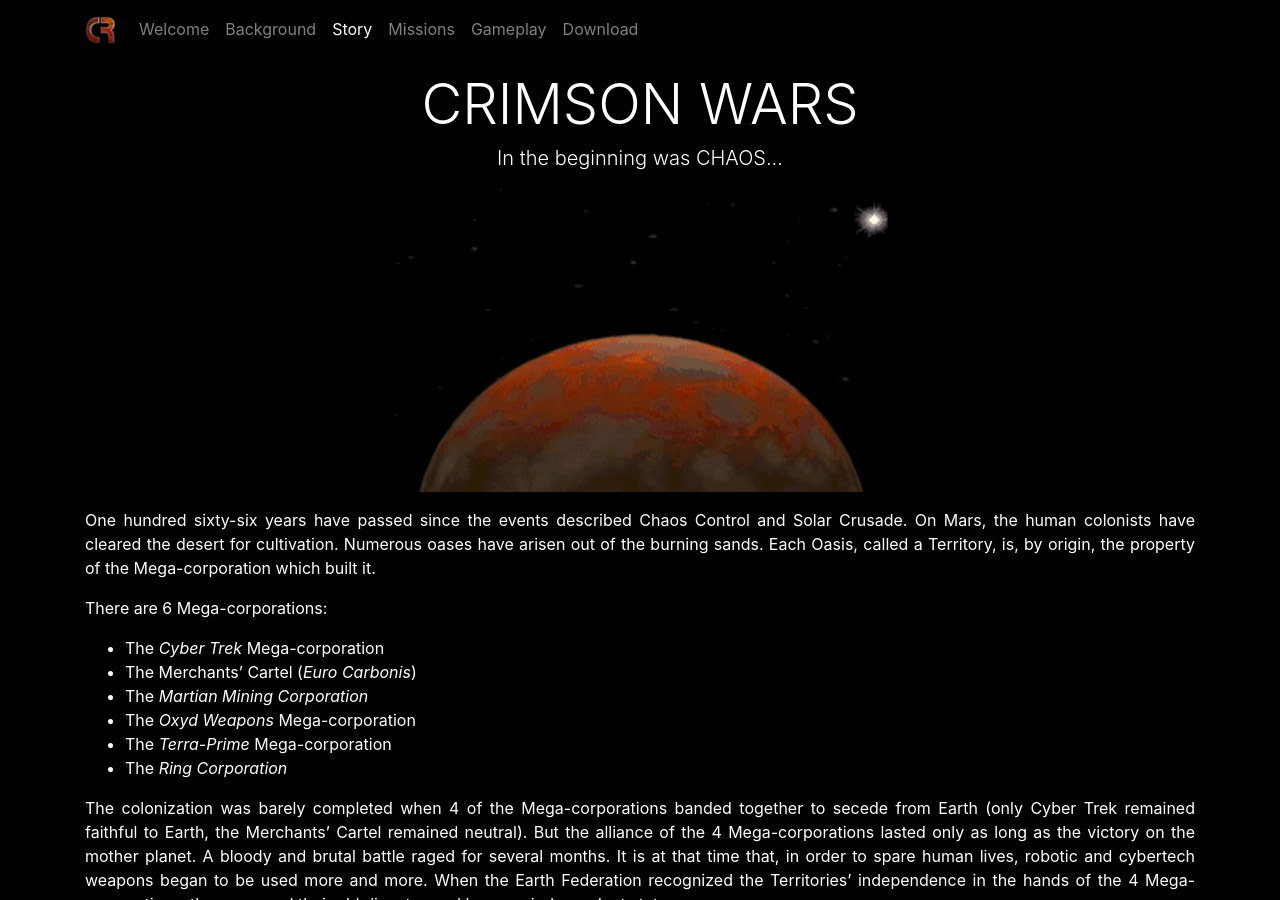
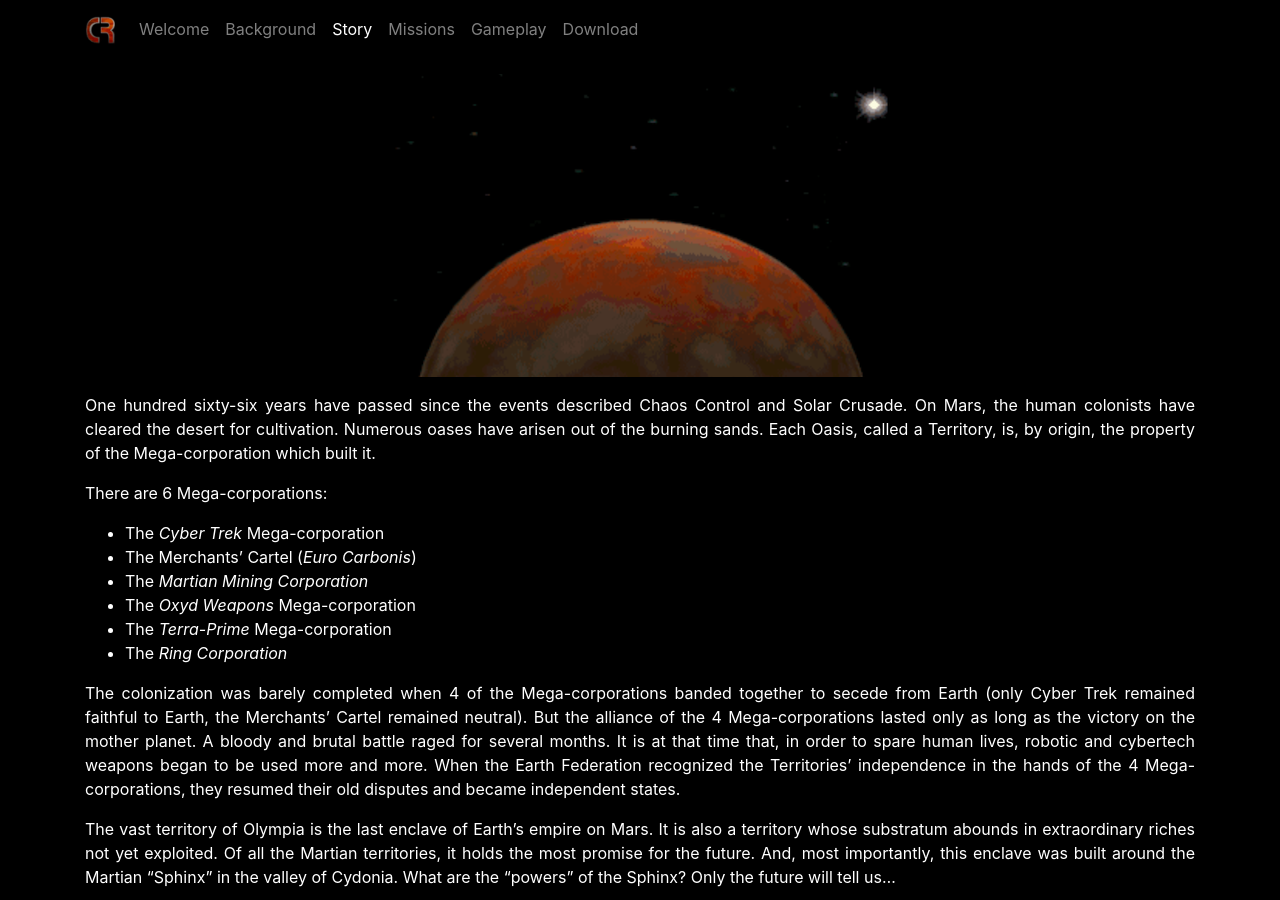
Before and after one commit to proog/crimsonwars, a Jekyll site: the page built from story.md, in a window 1280 px wide and 900 px high. Built offline with Jekyll 4.4.1, drawn with Linux system fonts in a browser that asks for light colours; nearby versions of some CDN libraries.

Commit message:
Make page class more flexible

```diff
--- a/_layouts/page-justify.html
+++ /dev/null
@@ -1,7 +0,0 @@
----
-layout: page
----
-
-<div class="text-justify">
-  {{ content }}
-</div>
--- a/_layouts/page.html
+++ b/_layouts/page.html
@@ -2,13 +2,11 @@
 layout: default
 ---
 
-<h1 class="display-4 text-center">
-  {% if page.alternate_title %}
-    {{ page.alternate_title | upcase }}
-  {% else %}
-    {{ page.title | upcase }}
-  {% endif %}
-</h1>
-<p class="lead text-center">{{ page.tagline }}</p>
+{% unless page.hide_title %}
+  <h1 class="display-4 text-center">{{ page.title | upcase }}</h1>
+  <p class="lead text-center">{{ page.tagline }}</p>
+{% endunless %}
 
-{{ content }}
+<div class="{{ page.class }}">
+  {{ content }}
+</div>
--- a/story.md
+++ b/story.md
@@ -1,8 +1,9 @@
 ---
-layout: page-justify
+layout: page
 title: Story
-alternate_title: Crimson Wars
 tagline: In the beginning was CHAOS...
+hide_title: true
+class: text-justify
 ---
 
 <img class="img-fluid rounded d-block mx-auto" src="{% link /assets/images/mars.png %}" alt="Mars">
```
Also changed, not shown: 404.md (+1 -2 lines), missions.md (+2 -1 lines).
